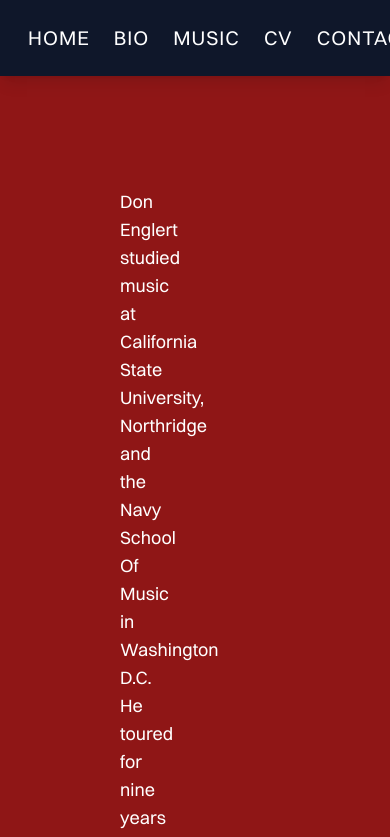
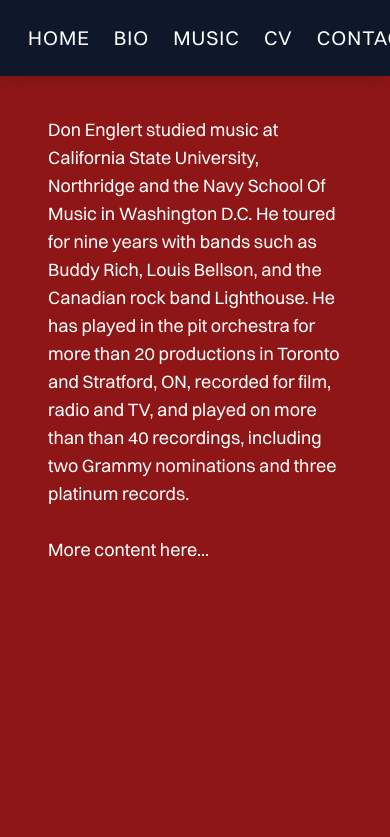
Before and after one commit to birdswitharms/don-englert-website, a Next.js app: page /bio in a window 390 px wide. Shown: the top 837 px of the page. Built offline with nearby package versions, Linux system fonts and the light colour scheme.

Commit message:
Update styling in bio and music pages

```diff
--- a/src/pages/bio.js
+++ b/src/pages/bio.js
@@ -4,11 +4,11 @@ import "../app/globals.css";
 const Bio = () => {
   return (
     <div className="flex min-h-screen flex-col text-left px-6 sm:flex-row">
-      <div className=" p-24 items-right text-lg text-white my-4 w-1/2 justify-center">
+      <div className="p-6 sm:p-24 items-right text-lg text-white my-4 w-full sm:w-1/2  justify-center">
         <div>
           Don Englert studied music at California State University, Northridge
           and the Navy School Of Music in Washington D.C. He toured for nine
-          years with bands such as Louis Bellson, Buddy Rich, and the Canadian
+          years with bands such as Buddy Rich, Louis Bellson, and the Canadian
           rock band Lighthouse. He has played in the pit orchestra for more than
           20 productions in Toronto and Stratford, ON, recorded for film, radio
           and TV, and played on more than than 40 recordings, including two
--- a/src/pages/music.js
+++ b/src/pages/music.js
@@ -13,7 +13,7 @@ import {
 
 const Music = () => {
   return (
-    <main className="mx-24 p-4 gap-4 bg-base text-white">
+    <main className="m-0 pt-4 sm:mx-24 sm:text-sm sm:p-4 gap-4 bg-base text-white">
       <Table className="text-[20px]">
         <TableHeader>
           <TableRow>
```
